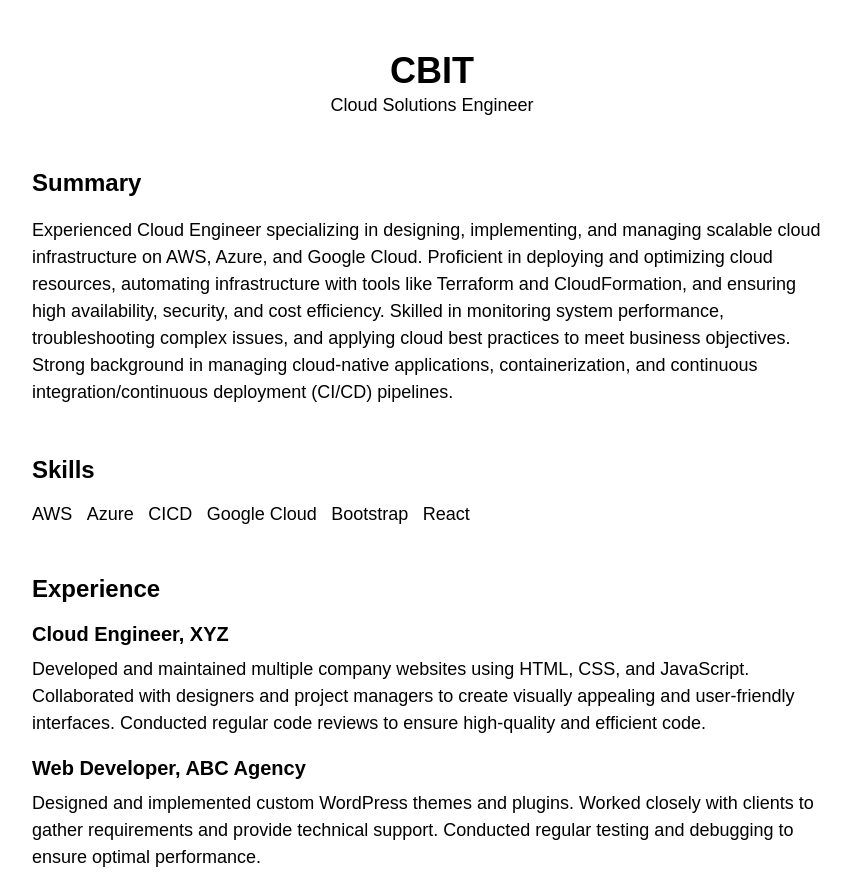
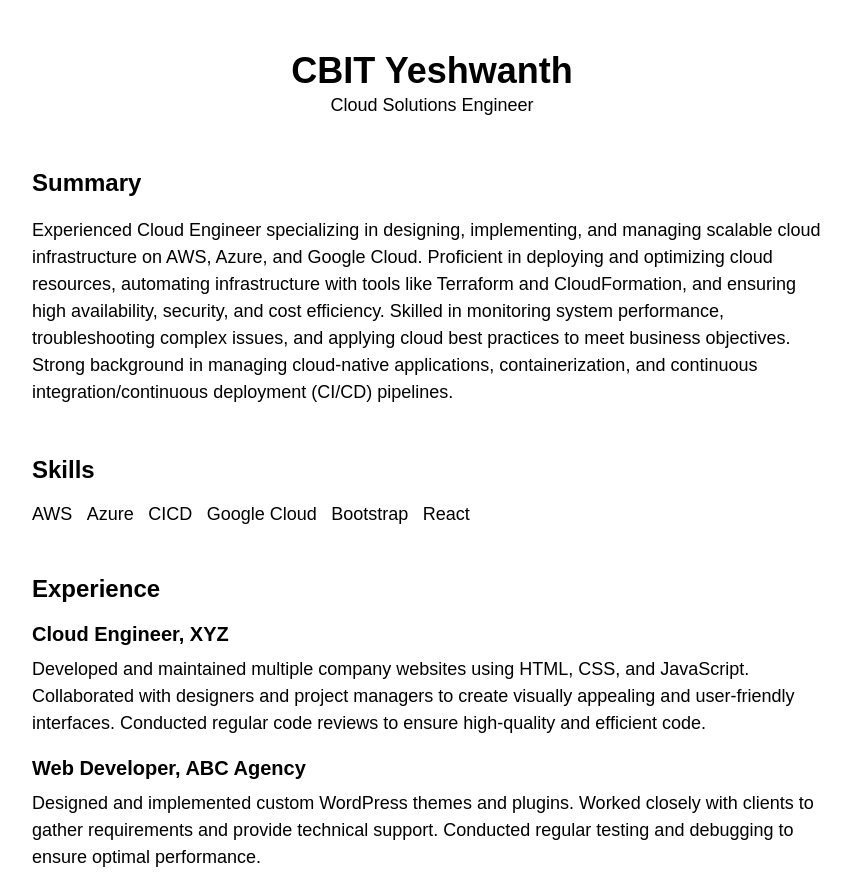
Before and after one commit to vishnuvardhan2704/Cloud-DevOps-Workshop-CBIT, a plain HTML site: page index.html in a window 1280 px wide. Shown: the top 874 px of the page, without its empty margins (208-1059 px from the left). Drawn offline with Linux system fonts and the light colour scheme.

Commit message:
Update index.html

```diff
--- a/index.html
+++ b/index.html
@@ -7,7 +7,7 @@
 <body>
 	<div class="container">
 		<header>
-			<h1>CBIT</h1>
+			<h1>CBIT Yeshwanth</h1>
 			<p>Cloud Solutions Engineer</p>
 		</header>
 		<section>
```
